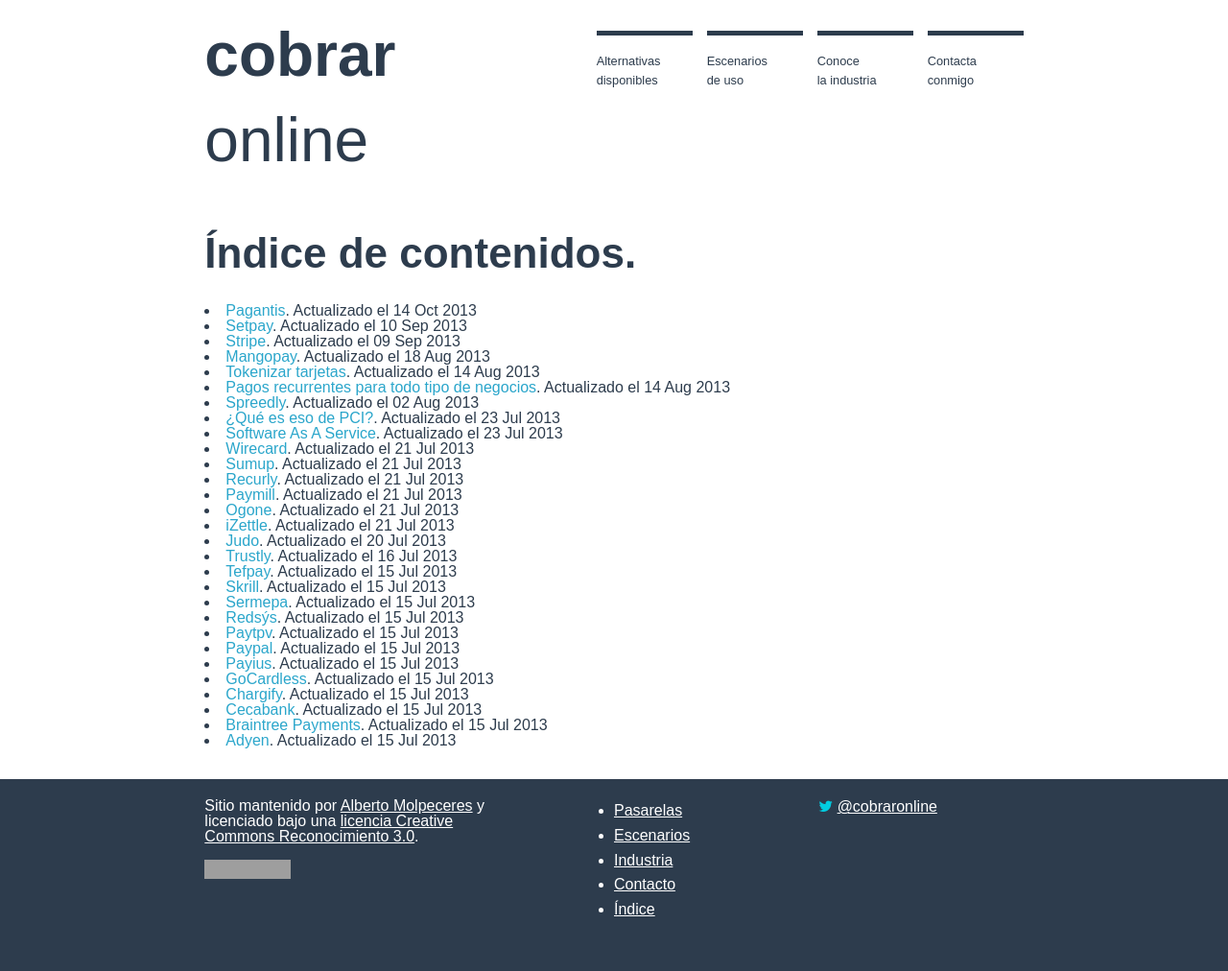
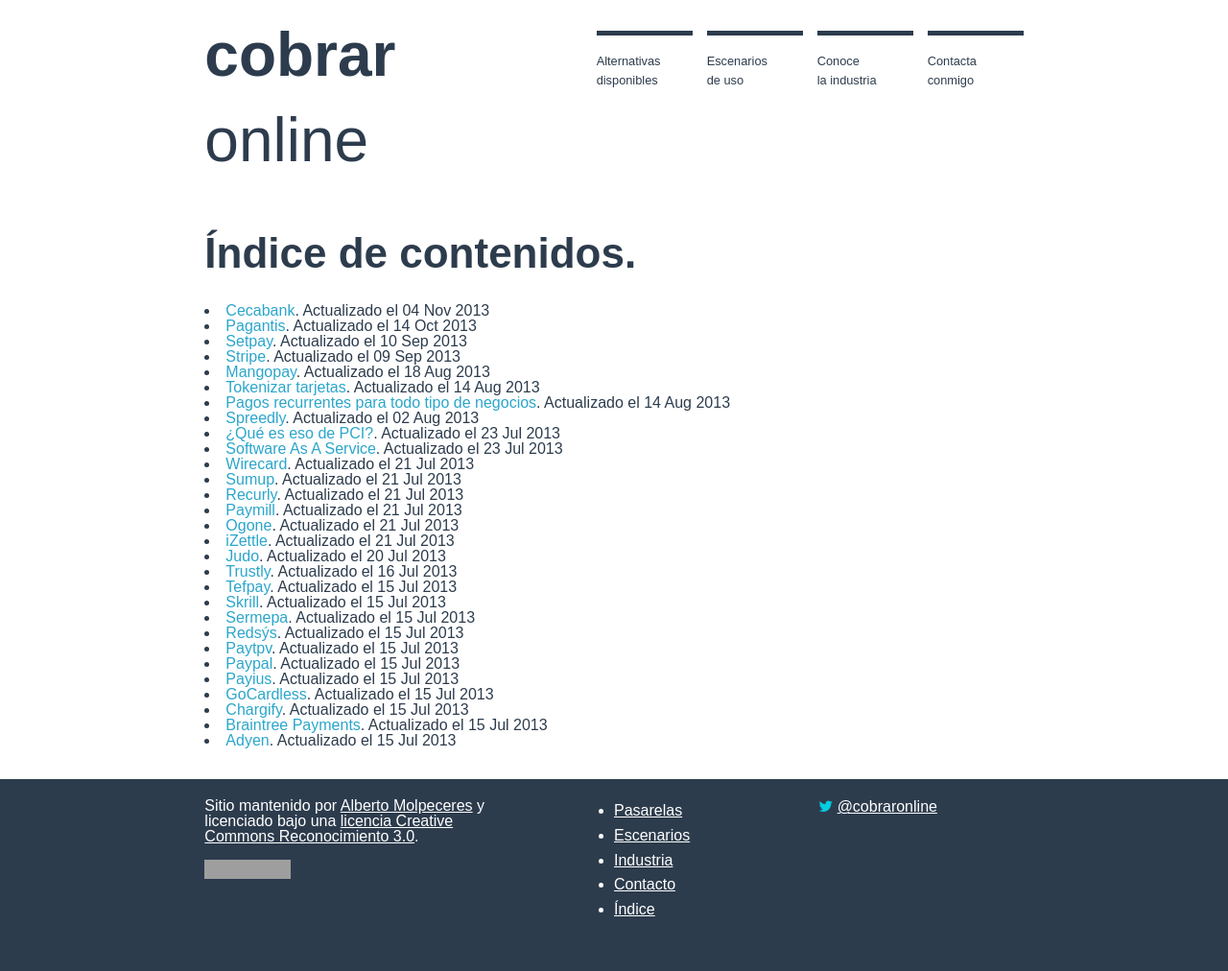
Before and after one commit to cobraronline/cobraronline, a Jekyll site: the page built from archivo.html, in a window 1280 px wide. Shown: the whole page at 96% size. Built offline with Jekyll 4.4.1, drawn with Linux system fonts in a browser that asks for light colours; Markdown is read by kramdown in place of the engine named in the settings; grey boxes are pictures that could not be loaded.

Commit message:
cecabank updated

```diff
--- a/_posts/pasarelas/2013-07-17-ceca.markdown
+++ b/_posts/pasarelas/2013-07-17-ceca.markdown
@@ -1,7 +1,7 @@
 ---
 layout: gateway
 title:  "Cecabank"
-date:   2013-07-15 20:02:36
+date:   2013-11-04 20:02:36
 categories: pasarelas offsite insite
 
 gw_logo: "/images/gateways/ceca.png"
```
